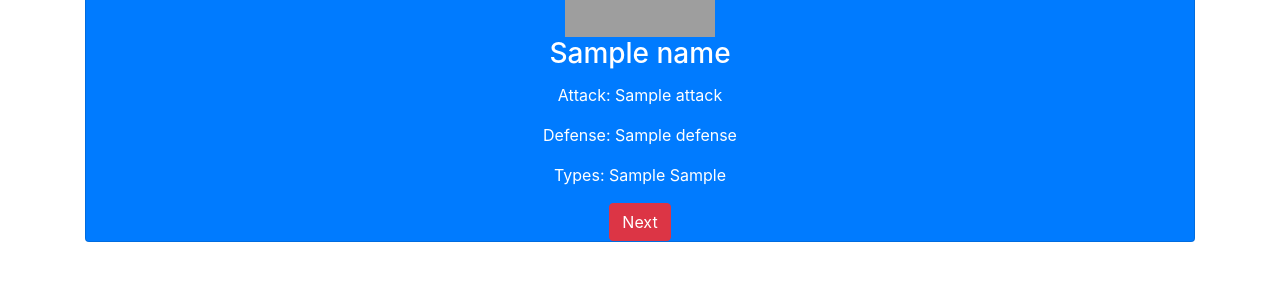
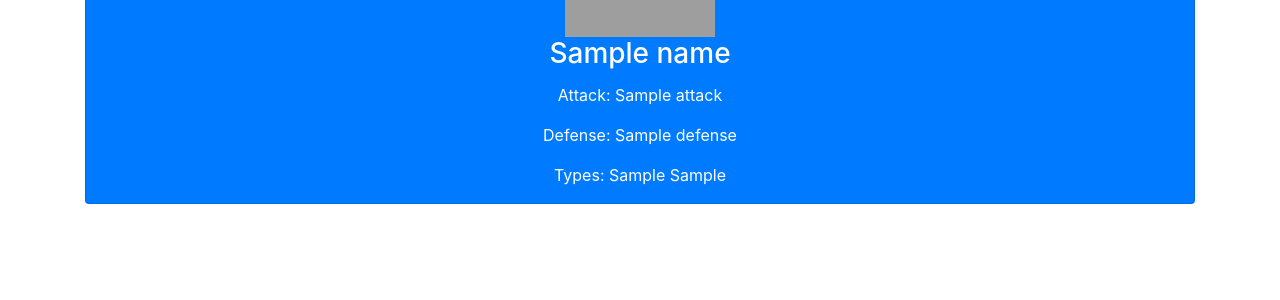
Before and after one commit to CharlieCAlt/notPokemon, a Flask app: template templates/cardStatsA.html in a window 1280 px wide. Shown: the part 154-454 px from the top of the page. Run offline with Flask 2, Linux system fonts and the light colour scheme; the template is opened without the code that fills it: most values are stand-ins (such as "Sample title", 1, 10 or a date in 2020); some libraries are stand-ins or nearby versions; grey boxes are pictures that could not be loaded.

Commit message:
removed next button but kept ajax functionality so it can still show next card if coded properly

```diff
--- a/templates/cardStatsA.html
+++ b/templates/cardStatsA.html
@@ -25,7 +25,6 @@
             <p class="text-center"> Attack: {{attack}}</p>
             <p class="text-center"> Defense: {{defense}}</p>
             <p class="text-center"> Types: {{type1}}  {{type2}}</p>
-            <a onclick="nextButtonA()" class="btn btn-danger"> Next</a>
         </div>
     </div>
 </div>
--- a/templates/cardStatsB.html
+++ b/templates/cardStatsB.html
@@ -25,7 +25,6 @@
             <p class="text-center"> Attack: {{attack2}} </p>
             <p class="text-center"> Defense: {{defense2}} </p>
             <p class="text-center"> Types: {{typeB1}}  {{typeB2}} </p>
-            <a onclick="nextButtonB()" class="btn btn-primary">Next</a>
         </div>
     </div>
 </div>
```
